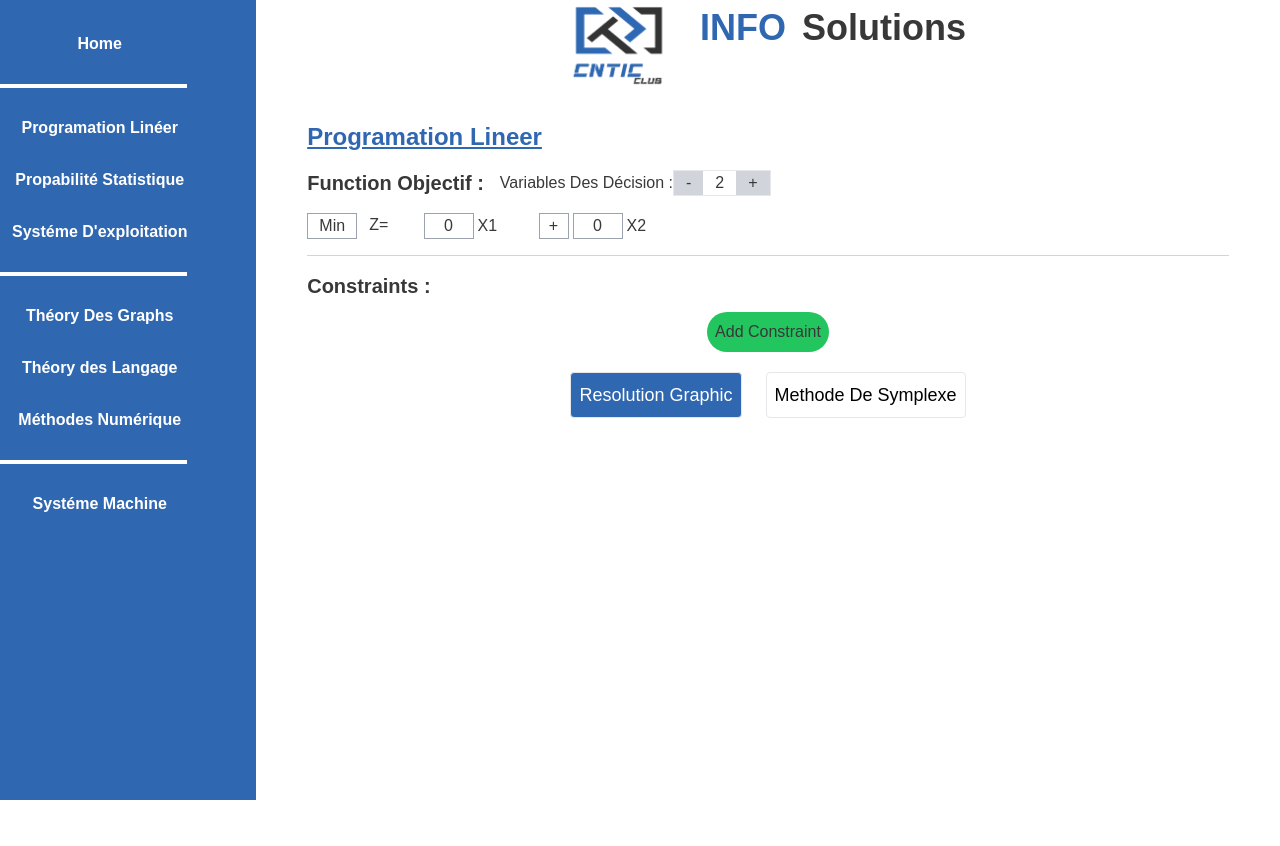
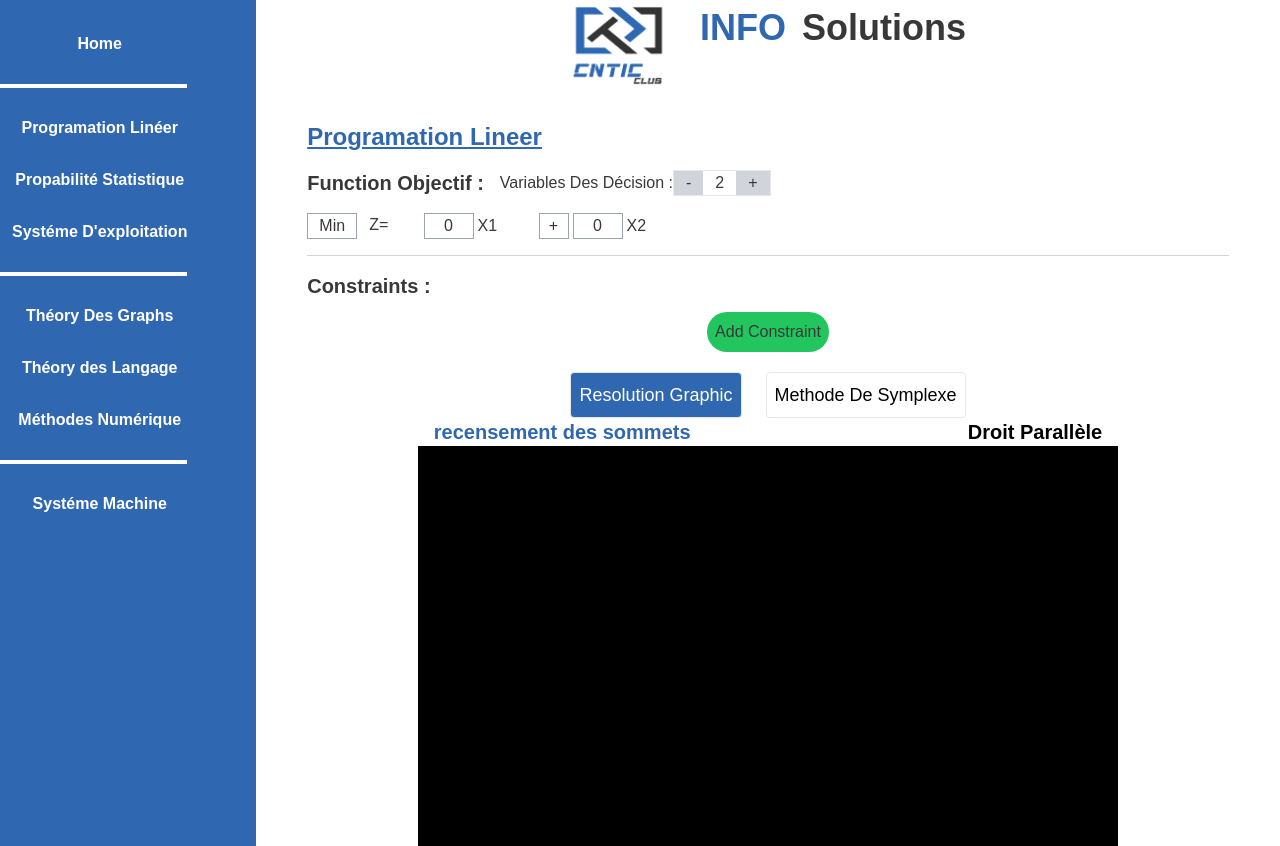
Before and after one commit to imadbenmadi/InfoSolutions, a React (Vite) app: page /PL in a window 1280 px wide. Before the commit the page ends 800 px from the top, so only its background shows below. Built offline with nearby package versions, Linux system fonts and the light colour scheme.

Commit message:
init graph Components

```diff
--- a/src/Components/PL Components/Graph.jsx
+++ b/src/Components/PL Components/Graph.jsx
@@ -1,7 +1,12 @@
-import React from 'react'
-
+import React from "react";
+import { useState } from "react";
+import Graph_Methodes from "./Graph_Methodes";
 export default function Graph() {
-  return (
-    <div>Graph</div>
-  )
+    const [method, setMethod] = useState("sommets");
+    return (
+        <div className=" flex flex-col items-center justify-center">
+            <Graph_Methodes method={method} setMethod={setMethod} />
+            <div className=" w-[700px] h-[400px] bg-black m-auto"></div>
+        </div>
+    );
 }
--- /dev/null
+++ b/src/Components/PL Components/Graph_Methodes.jsx
@@ -0,0 +1,35 @@
+import React from 'react'
+import { useState } from 'react';
+export default function Graph_Methodes({ method, setMethod }) {
+    function Toggle_Methode(selectedMethod) {
+        if (method !== selectedMethod) {
+            setMethod(selectedMethod);
+        }
+    }
+  return (
+      <div className=" flex items-center justify-around gap-6 w-full ">
+          <div
+              className={`${
+                  method === "sommets"
+                      ? " text-Blue"
+                      : " text-black"
+              }
+                       cursor-pointer text-xl font-bold`}
+              onClick={() => Toggle_Methode("sommets")}
+          >
+              recensement des sommets
+          </div>
+          <div
+              className={`${
+                  method === "Droits"
+                      ? " text-Blue"
+                      : "  text-black"
+              }
+                             cursor-pointer text-xl font-bold`}
+              onClick={() => Toggle_Methode("Droits")}
+          >
+              Droit Parallèle
+          </div>
+      </div>
+  );
+}
--- a/src/Components/PL Components/Solution.jsx
+++ b/src/Components/PL Components/Solution.jsx
@@ -1,13 +1,14 @@
 import React from "react";
+import { useState } from "react";
 import Methodes from "./Methodes";
-import { useState } from "react";
+import Graph from "./Graph";
 export default function Solution() {
     const [method, setMethod] = useState("Graphique");
 
     return (
         <div>
-        <Methodes method={method} setMethod={setMethod} />
-
+            <Methodes method={method} setMethod={setMethod} />
+            <Graph />
         </div>
     );
 }
```
